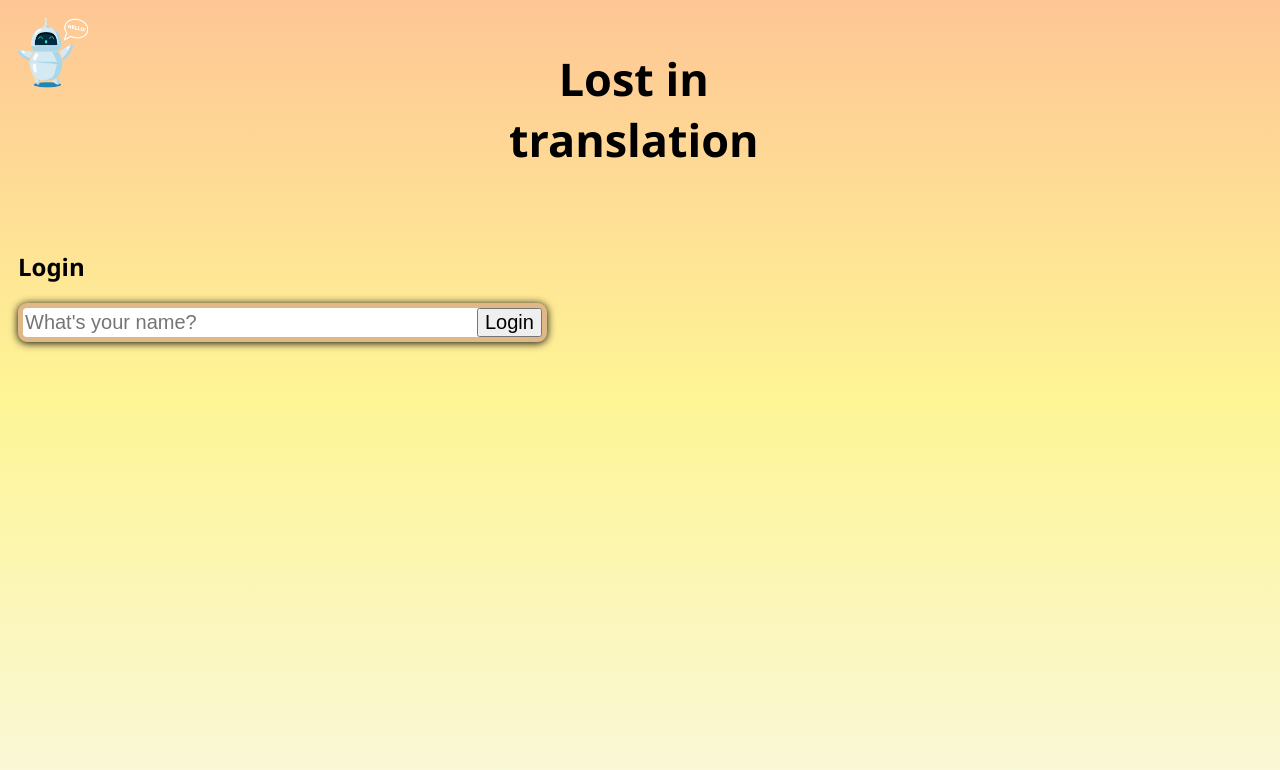
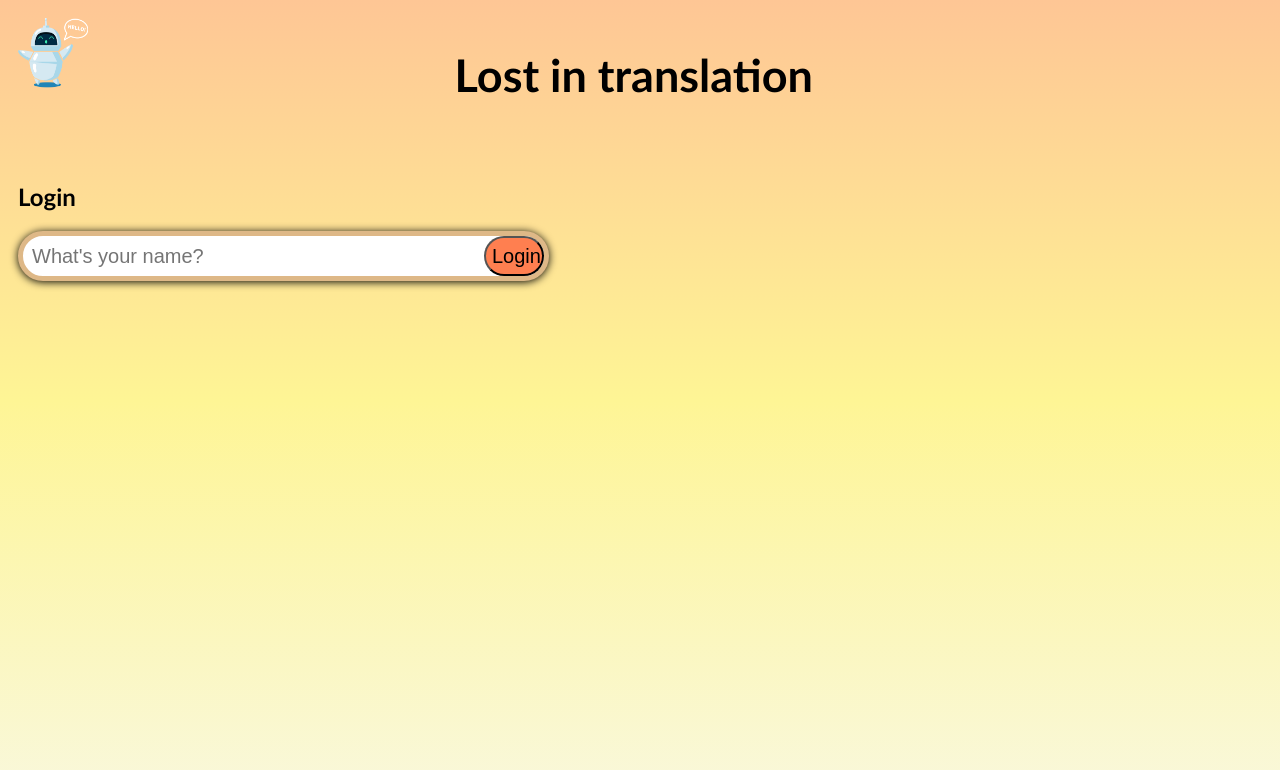
Before and after one commit to PauliusAle/sign-language-translator, a React (Create React App) app: page / in a window 1280 px wide. Shown: the top 770 px of the page. Built offline with nearby package versions, Linux system fonts and the light colour scheme; no server answers.

Commit message:
small-changes

```diff
--- a/public/index.html
+++ b/public/index.html
@@ -2,29 +2,14 @@
 <html lang="en">
   <head>
     <meta charset="utf-8" />
-    <link rel="icon" href="%PUBLIC_URL%/favicon.ico" />
     <meta name="viewport" content="width=device-width, initial-scale=1" />
     <meta name="theme-color" content="#000000" />
     <meta
       name="description"
       content="Web site created using create-react-app"
     />
-
-    <!--
-      manifest.json provides metadata used when your web app is installed on a
-      user's mobile device or desktop. See https://developers.google.com/web/fundamentals/web-app-manifest/
-    -->
-
-    <!--
-      Notice the use of %PUBLIC_URL% in the tags above.
-      It will be replaced with the URL of the `public` folder during the build.
-      Only files inside the `public` folder can be referenced from the HTML.
-
-      Unlike "/favicon.ico" or "favicon.ico", "%PUBLIC_URL%/favicon.ico" will
-      work correctly both with client-side routing and a non-root public URL.
-      Learn how to configure a non-root public URL by running `npm run build`.
-    -->
-    <title>React App</title>
+    <link rel="icon" href="./headImage.png"/>
+    <title>Lost in Translation</title>
   </head>
   <body>
     <noscript>You need to enable JavaScript to run this app.</noscript>
--- a/src/pages/TranslationPage.jsx
+++ b/src/pages/TranslationPage.jsx
@@ -13,7 +13,7 @@ function TranslationPage() {
   const [translationInput, setTranslationInput] = useState("");
 
   return (
-    <div id="translation-page">
+    <div id="page-container">
       <Header username={user.username} link="/profile" linkText="Profile" />
       <TranslationForm
         user={user}
--- a/src/styling/button-stylesheet.css
+++ b/src/styling/button-stylesheet.css
@@ -1,11 +1,15 @@
 .submit-button {
     font-size: 20px;
+    border-radius: 20px;
+    background-color: coral;
+    width: 60px;
+    height: 40px;
 }
 
 .li-button {
     margin-left: 20px;
     margin-right: 10px;
-    width:115px;
+    width:120px;
 }
 
 .profile-buttons {
@@ -17,3 +21,12 @@
     font-size: 20px;
     margin: 5px;
 }
+
+button:hover {
+    border-width: 2px;
+    filter: brightness(90%)
+}
+
+button:active{
+    transform: scale(0.95);
+}
--- a/src/styling/stylesheet.css
+++ b/src/styling/stylesheet.css
@@ -27,13 +27,13 @@ body {
         #f9f8dc);
     background-attachment: fixed;
     padding:10px;
-    font-family: 'Segoe UI', Tahoma, Geneva, Verdana, sans-serif;
+    font-family: 'Gill Sans MT'
 }
 
 .submit-form {
     width: fit-content;
     border-style: solid;
-    border-radius: 9px;
+    border-radius: 25px;
     border-width: 5px;
     border-color: burlywood;
     box-shadow: 0 1px 8px;
@@ -45,6 +45,7 @@ body {
     width: 450px;
     font-size: 20px;
     border-style: hidden;
+    margin-left: 7px
 }
 
 .ul-element {
```
Also changed, not shown: public/headImage.png (added).
